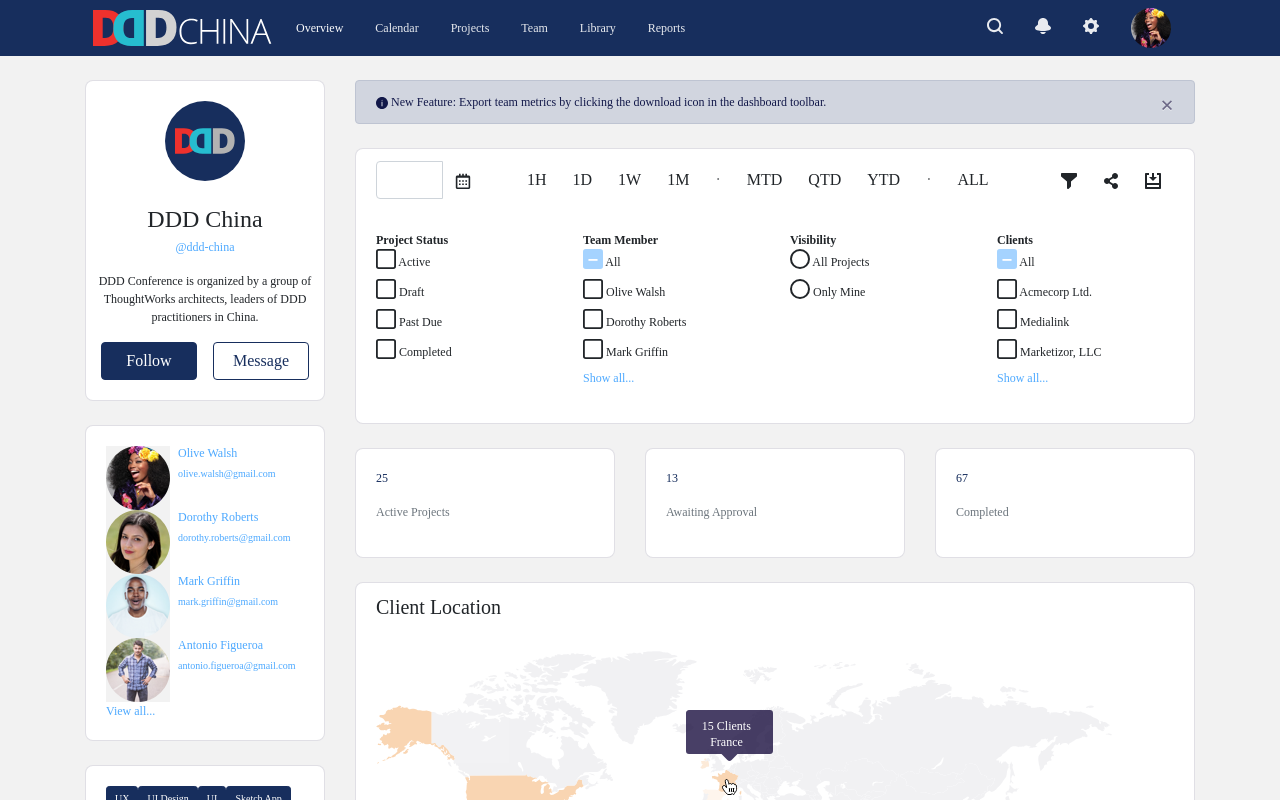
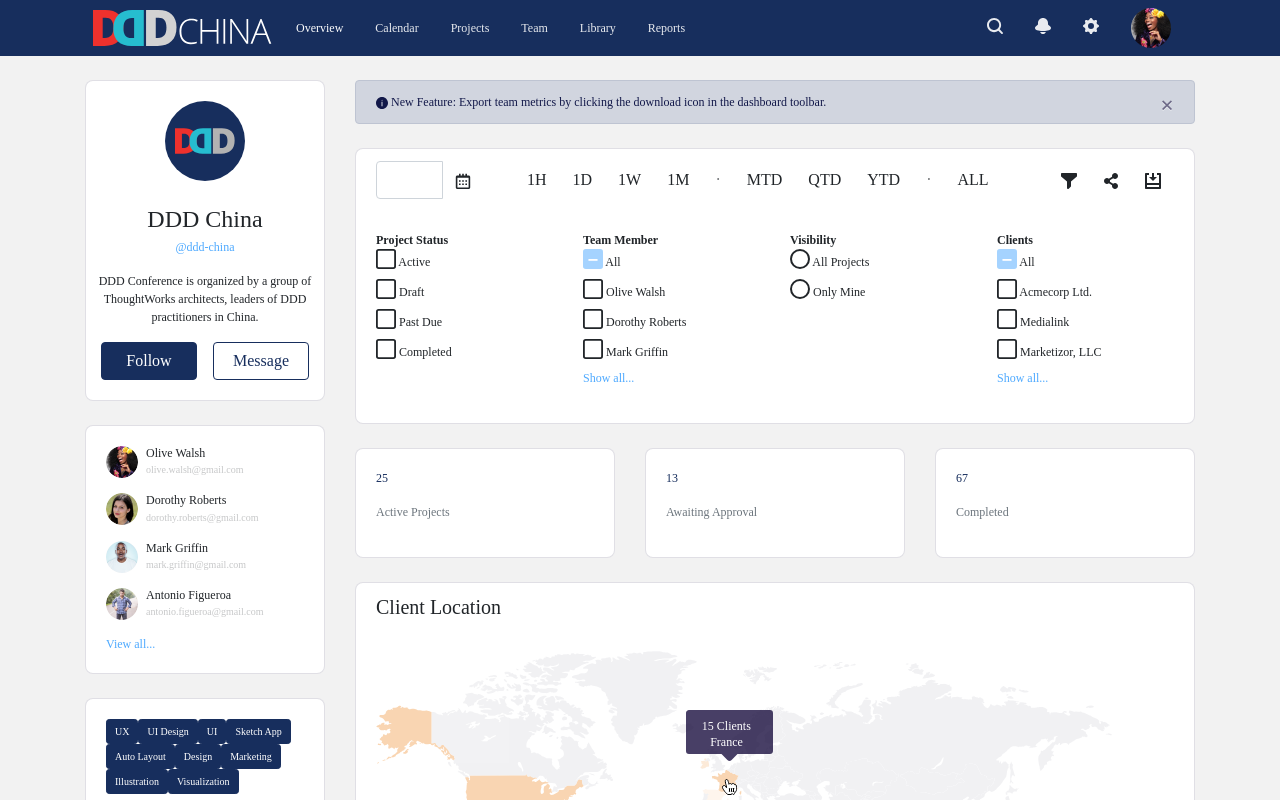
Before and after one commit to asnowwolf/ddd-china-design-system-demo, an Angular app: page / in a window 1280 px wide. Shown: the top 800 px of the page. Built offline with nearby package versions, Linux system fonts and the light colour scheme.

Commit message:
feat: 微调作者列表

```diff
--- a/src/app/aside/authors/authors.component.html
+++ b/src/app/aside/authors/authors.component.html
@@ -1,14 +1,16 @@
 <div class="card">
   <div class="card-body">
-    <a *ngFor="let item of items" [href]="item.url">
+    <a *ngFor="let item of items" [href]="item.url" class="text-body">
       <div class="media">
-        <img [src]="item.avatarUrl" class="mr-3" alt="avatar">
+        <img [src]="item.avatarUrl" class="avatar" alt="avatar">
         <div class="media-body">
-          <h5 class="mt-0">{{item.name}}</h5>
-          <p><small>{{item.email}}</small></p>
+          <h5 class="mb-1 ">{{item.name}}</h5>
+          <p class="email ">{{item.email}}</p>
         </div>
       </div>
     </a>
-    <a href="#">View all...</a>
+    <div>
+      <a href="#">View all...</a>
+    </div>
   </div>
 </div>
--- a/src/app/aside/authors/authors.component.scss
+++ b/src/app/aside/authors/authors.component.scss
@@ -4,6 +4,19 @@
   display: block;
 }
 
-small {
+img.avatar {
+  width: 32px;
+  height: 32px;
+  flex: none;
+  border-radius: 50%;
+  margin-right: $spacer;
+}
+
+.media-body {
+  flex: auto;
+}
+
+.email {
+  opacity: 0.25;
   font-size: $font-size-sm;
 }
```
